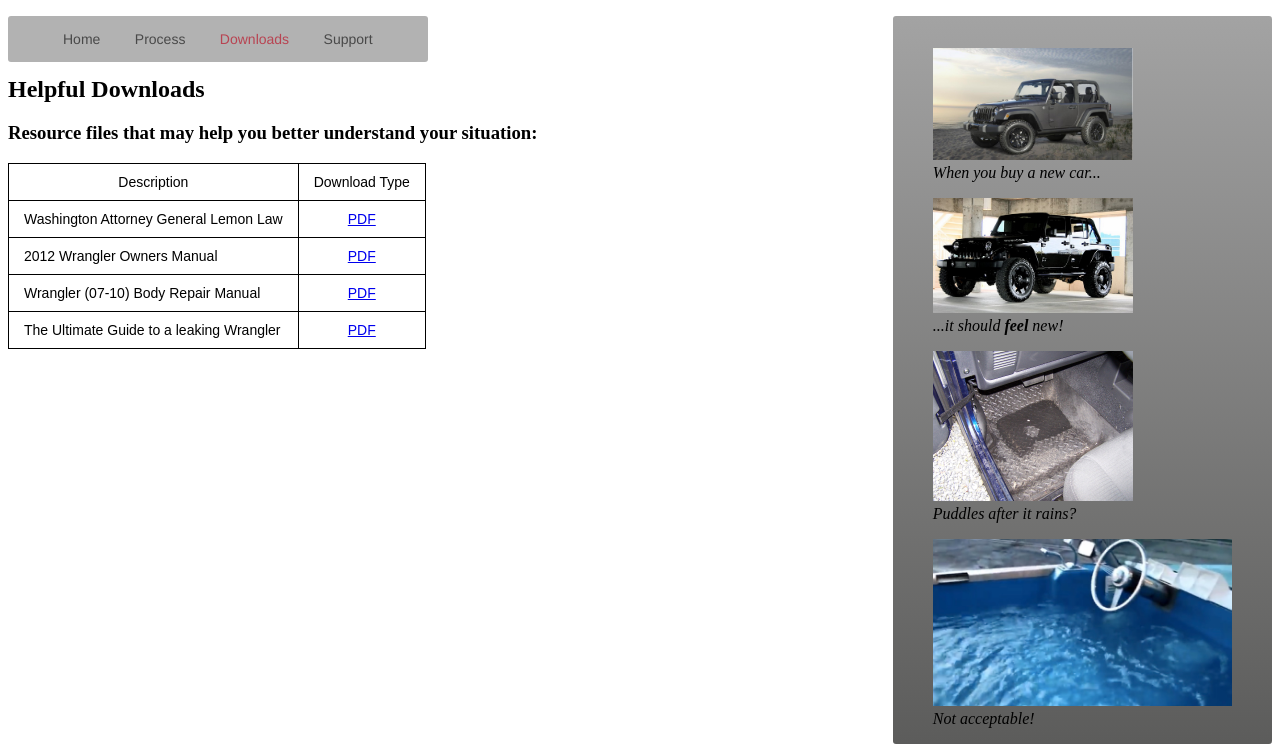
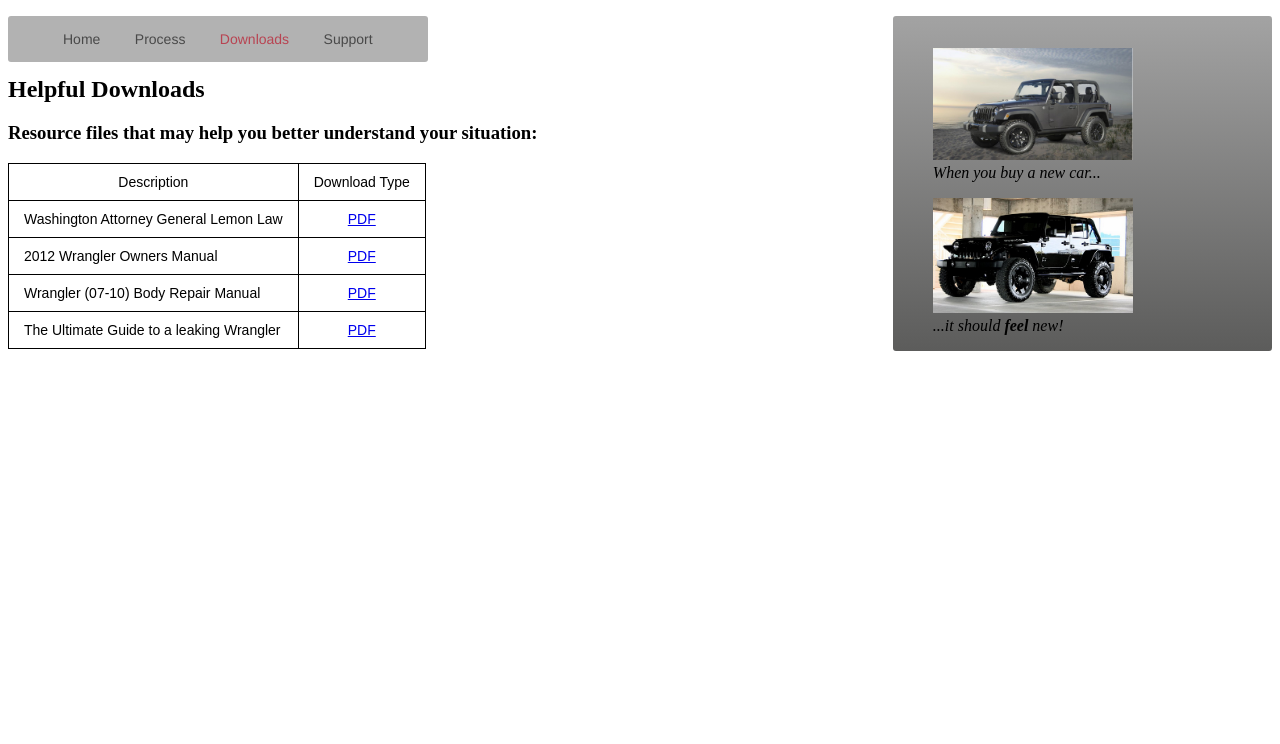
Before and after one commit to joshdavid1/EUP1, a plain HTML site: page downloads.html in a window 1280 px wide. Shown: the part 105-849 px from the top of the page. After the commit the page ends 800 px from the top, so only its background shows below. Drawn offline with Linux system fonts and the light colour scheme; a script that the page names is missing.

Commit message:
Shortened the aside content to keep the site minimal in feel.

```diff
--- a/downloads.html
+++ b/downloads.html
@@ -57,10 +57,6 @@
 					When you buy a new car...
 					<li><img src="img/wrangler.png" alt="black Jeep Wrangler Unlimited" width="200"></li>
 					...it should <strong>feel</strong> new!
-					<li><img src="img/leak.jpg" alt="water on floor board" width="200"></li>
-					Puddles after it rains?
-					<li><img src="img/carpool.jpg" alt="a car made into a pool"></li>
-					Not acceptable!
 				</ul>
 			</aside>
 		</div>
```
Also changed, not shown: index.html (+0 -4 lines), process.html (+0 -4 lines), support.html (+0 -4 lines).
